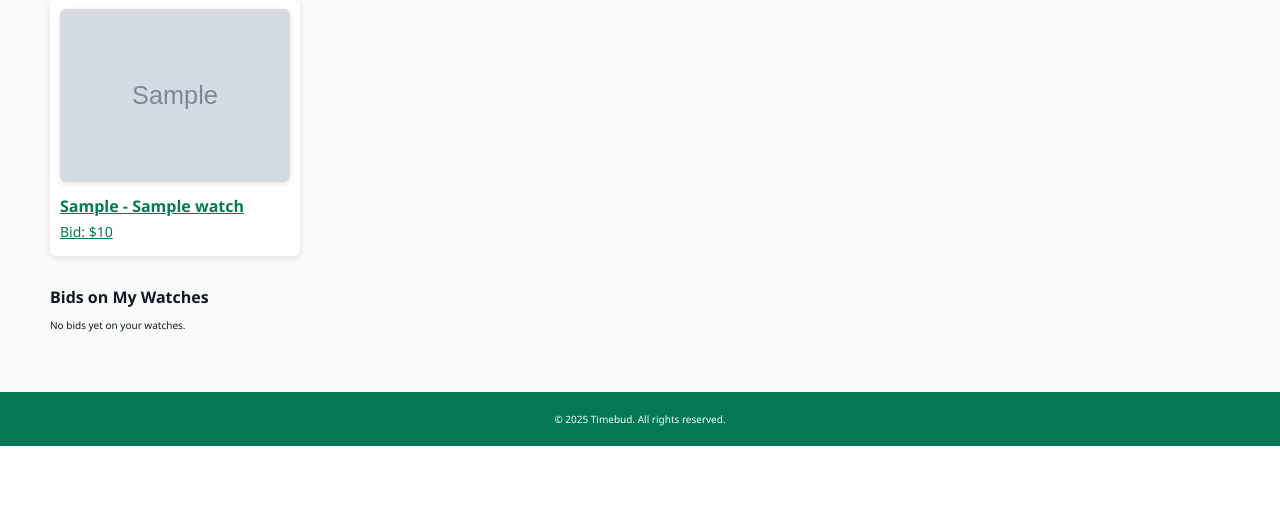
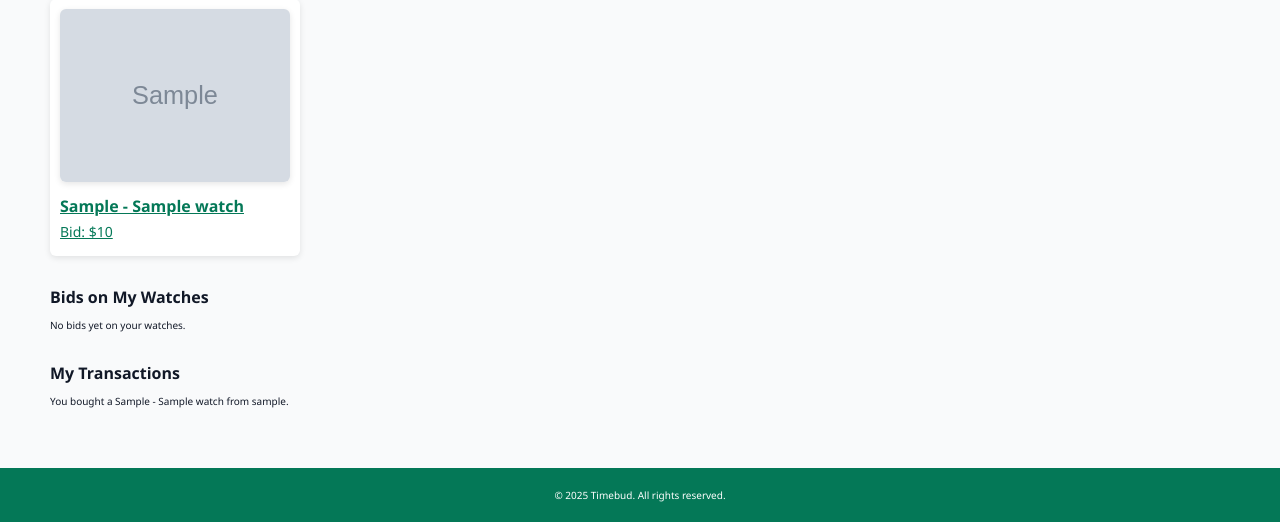
Before and after one commit to amyrbakhsh/time-bud, a Django app: page /dashboard/ in a window 1280 px wide. Shown: the part 537-1059 px from the top of the page. Before the commit the page ends 983 px from the top, so only its background shows below. Run offline with Django 4.2, Linux system fonts and the light colour scheme; a user stored in the database is signed in; tables that the repository leaves empty hold one stand-in row (values such as "Sample post"); grey boxes marked "Sample" are stand-in pictures.

Commit message:
completed

```diff
--- a/main_app/templates/dashboard.html
+++ b/main_app/templates/dashboard.html
@@ -71,6 +71,22 @@
 </section>
 
 <section>
+    <h3>My Transactions</h3>
+  {% if transactions %}
+    <ul>
+      {% for transaction in transactions %}
+        <li>
+          {% if transaction.buyer == user %}
+            You bought a {{ transaction.watch.brand }} - {{ transaction.watch.title }} from {{ transaction.seller.username }}.
+          {% elif transaction.seller == user %}
+            You sold a {{ transaction.watch.brand }} - {{ transaction.watch.title }} to {{ transaction.buyer.username }}.
+          {% endif %}
+        </li>
+      {% endfor %}
+    </ul>
+  {% else %}
+    <p>No transactions yet</p>
+  {% endif %}
 
 </section>
 {% endblock %}
```
